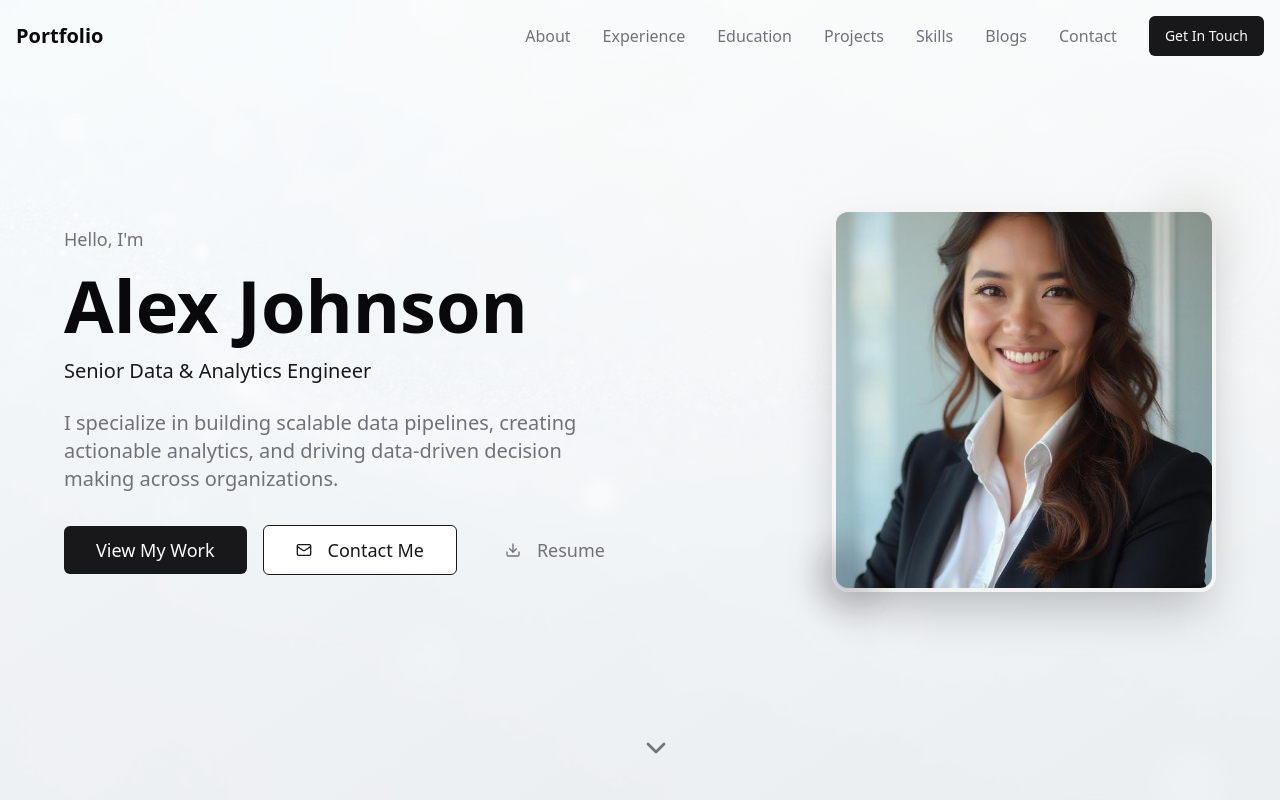
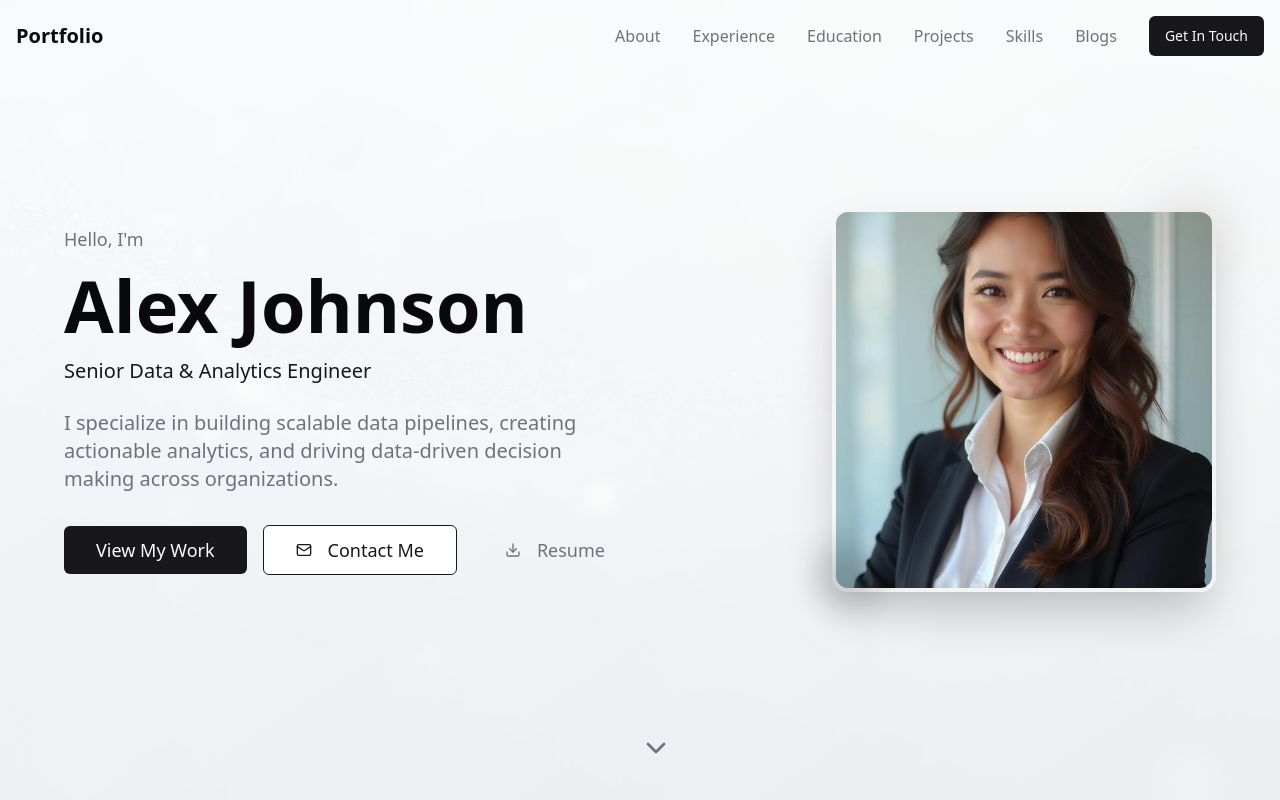
Before and after one commit to Adh101/portfolio-atish-dhamala, a React (Vite) app: page / in a window 1280 px wide. Shown: the top 800 px of the page. Built offline with nearby package versions, Linux system fonts and the light colour scheme.

Commit message:
Remove Contact from Navigation
Remove the "Contact" link from the navigation header as the "Get in Touch" section serves the same purpose.

```diff
--- a/src/components/Navigation.tsx
+++ b/src/components/Navigation.tsx
@@ -28,8 +28,7 @@ const Navigation = () => {
     { label: 'Education', href: 'education' },
     { label: 'Projects', href: 'projects' },
     { label: 'Skills', href: 'skills' },
-    { label: 'Blogs', href: 'blogs' },
-    { label: 'Contact', href: 'contact' }
+    { label: 'Blogs', href: 'blogs' }
   ];
 
   return (
```
